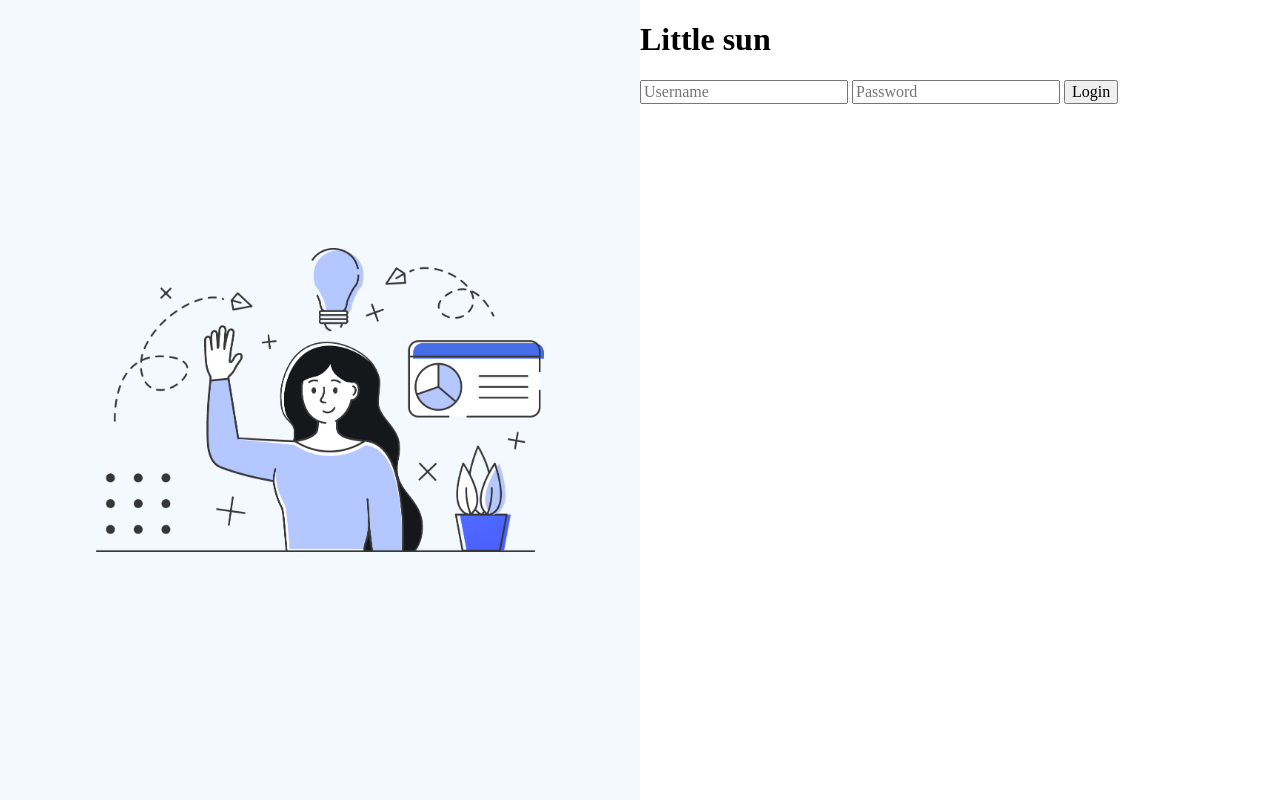
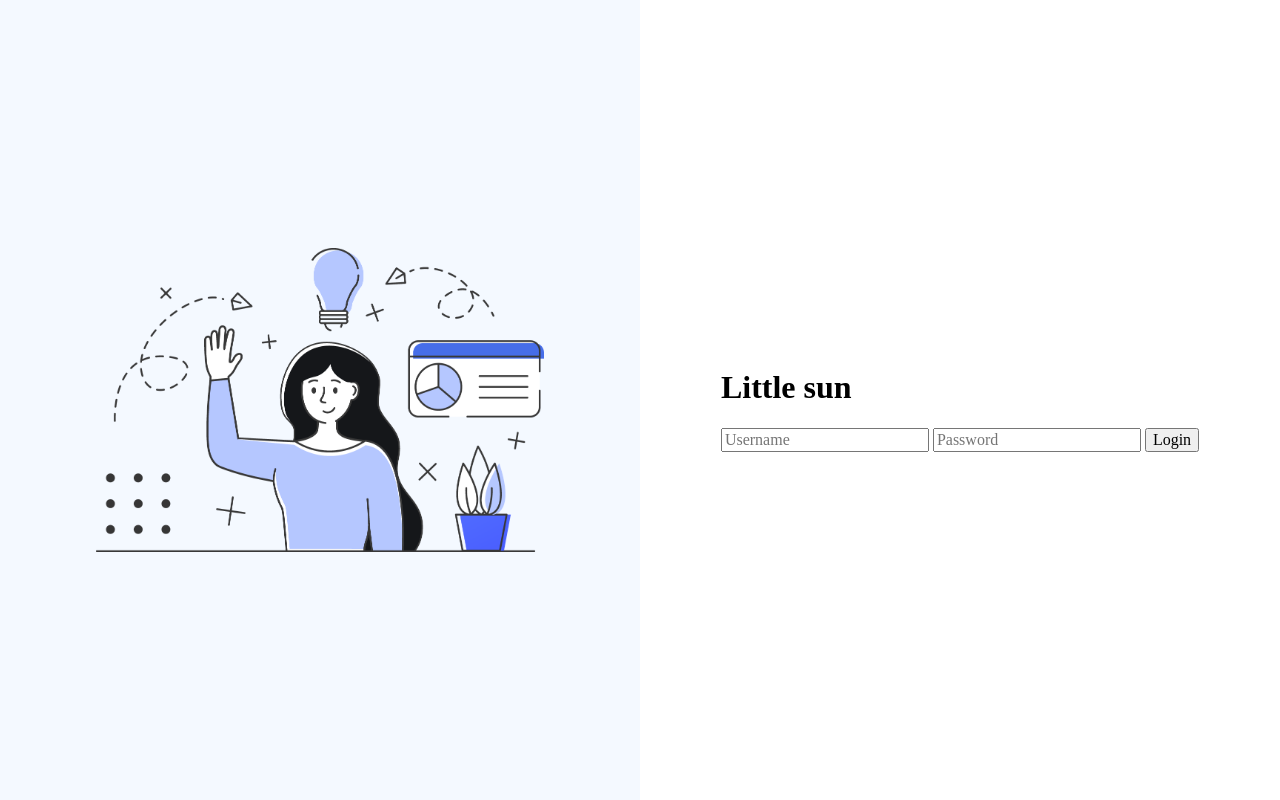
Before and after one commit to FaheerHakim/LittleSun-Project, a PHP site: page / in a window 1280 px wide. Run offline with PHP 8.4, Linux system fonts and the light colour scheme.

Commit message:
font toegevoegd

```diff
--- a/index.html
+++ b/index.html
@@ -6,6 +6,9 @@
     <title>Little sun</title>
     <link rel="stylesheet" href="styles/normalize.css">
     <link rel="stylesheet" href="styles/style.css">
+    <link rel="preconnect" href="https://fonts.googleapis.com">
+    <link rel="preconnect" href="https://fonts.gstatic.com" crossorigin>
+    <link href="https://fonts.googleapis.com/css2?family=Mulish:ital,wght@0,200..1000;1,200..1000&display=swap" rel="stylesheet">
 </head>
 <body>
     <div class="login-screen">
--- a/styles/style.css
+++ b/styles/style.css
@@ -14,8 +14,12 @@ body{
     display: flex;
     justify-content: center;
     align-items: center;
+}
 
-
+.login-right{
+    display: flex;
+    justify-content: center;
+    align-items: center;
 }
 
 .login-screen-image{
```
